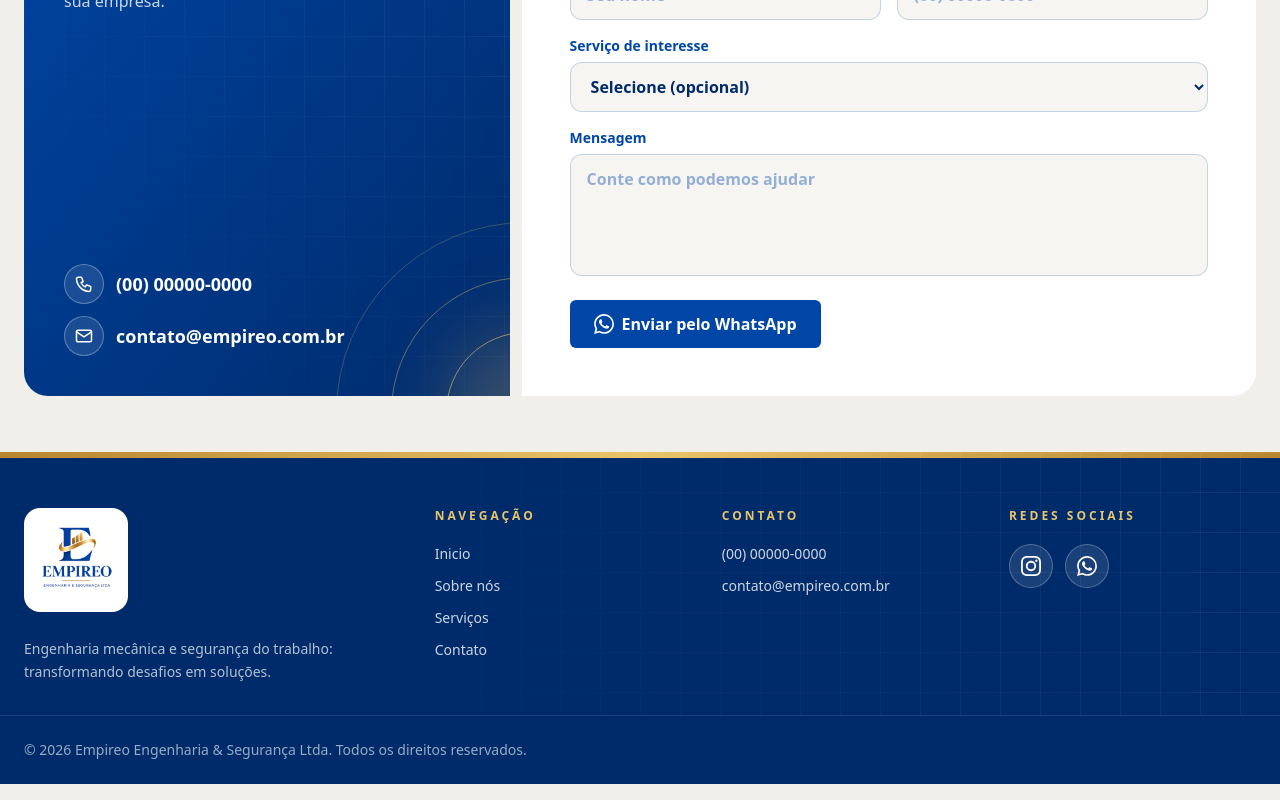
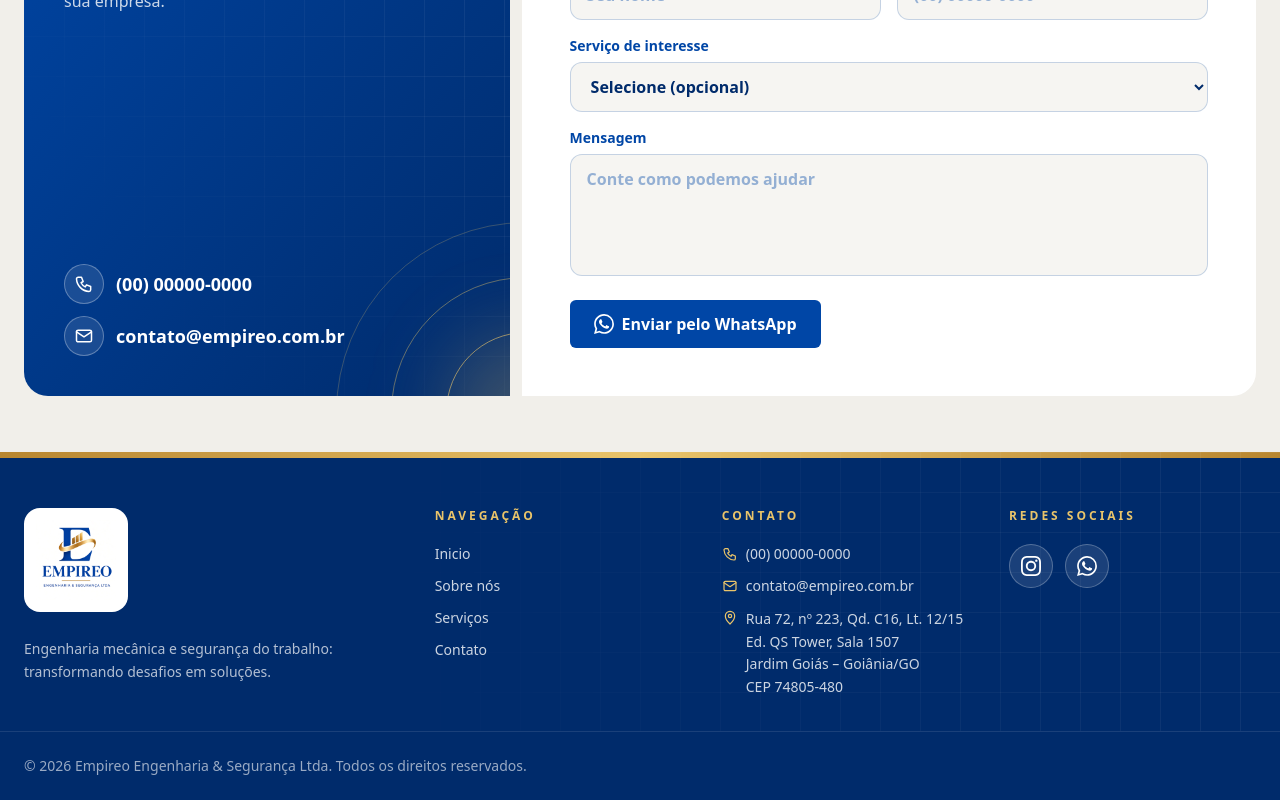
Before and after one commit to RodrigoBrunet/empireo-preview, a Next.js app: page / in a window 1280 px wide. Shown: the part 2584-3384 px from the top of the page. Built offline with nearby package versions, Linux system fonts and the light colour scheme.

Commit message:
adiciona endereco, textos vistorias  e textos html busca google

```diff
--- a/components/Footer.tsx
+++ b/components/Footer.tsx
@@ -53,13 +53,62 @@ export default function Footer() {
           </Coluna>
 
           <Coluna titulo="Contato">
+            {/* Telefone e e-mail com ícone, alinhados ao pino do endereço abaixo */}
             <li>
-              <LinkRodape href={`tel:+55${contato.telefone.replace(/\D/g, "")}`}>
+              <a
+                href={`tel:+55${contato.telefone.replace(/\D/g, "")}`}
+                className="flex items-start gap-2 text-white/80 transition hover:text-[#E9C46A]"
+              >
+                <IconeContato>
+                  <path d="M5 4h4l2 5-2.5 1.5a11 11 0 0 0 5 5L15 13l5 2v4a2 2 0 0 1-2 2A16 16 0 0 1 3 6a2 2 0 0 1 2-2z" />
+                </IconeContato>
                 {contato.telefone}
-              </LinkRodape>
+              </a>
             </li>
             <li>
-              <LinkRodape href={`mailto:${contato.email}`}>{contato.email}</LinkRodape>
+              <a
+                href={`mailto:${contato.email}`}
+                className="flex items-start gap-2 text-white/80 transition hover:text-[#E9C46A]"
+              >
+                <IconeContato>
+                  <rect x="3" y="5" width="18" height="14" rx="2" />
+                  <path d="M3 7l9 6 9-6" />
+                </IconeContato>
+                {contato.email}
+              </a>
+            </li>
+            <li>
+              {/* <address>: elemento próprio para o contato da empresa (lido pelo Google);
+                  abre o Google Maps em nova aba */}
+              <address className="not-italic">
+                <a
+                  href={contato.endereco.mapa}
+                  target="_blank"
+                  rel="noopener noreferrer"
+                  className="group flex items-start gap-2 text-white/80 leading-relaxed transition hover:text-[#E9C46A]"
+                >
+                  <svg
+                    viewBox="0 0 24 24"
+                    fill="none"
+                    stroke="currentColor"
+                    strokeWidth={1.8}
+                    strokeLinecap="round"
+                    strokeLinejoin="round"
+                    aria-hidden="true"
+                    className="h-4 w-4 shrink-0 mt-0.5 text-[#E9C46A]"
+                  >
+                    <path d="M12 21s-7-6.2-7-12a7 7 0 0 1 14 0c0 5.8-7 12-7 12z" />
+                    <circle cx="12" cy="9" r="2.5" />
+                  </svg>
+                  <span>
+                    {contato.endereco.linhas.map((linha) => (
+                      <span key={linha} className="block">
+                        {linha}
+                      </span>
+                    ))}
+                  </span>
+                </a>
+              </address>
             </li>
           </Coluna>
 
@@ -98,6 +147,24 @@ function Coluna({ titulo, children }: { titulo: string; children: ReactNode }) {
   );
 }
 
+// Ícone dourado dos itens da coluna Contato (mesmo tamanho e alinhamento do pino do endereço)
+function IconeContato({ children }: { children: ReactNode }) {
+  return (
+    <svg
+      viewBox="0 0 24 24"
+      fill="none"
+      stroke="currentColor"
+      strokeWidth={1.8}
+      strokeLinecap="round"
+      strokeLinejoin="round"
+      aria-hidden="true"
+      className="h-4 w-4 shrink-0 mt-0.5 text-[#E9C46A]"
+    >
+      {children}
+    </svg>
+  );
+}
+
 function LinkRodape({ href, children }: { href: string; children: ReactNode }) {
   return (
     <a href={href} className="text-white/80 transition hover:text-[#E9C46A]">
--- a/components/Servicos.tsx
+++ b/components/Servicos.tsx
@@ -183,27 +183,99 @@ e tubulações industriais favor entrar em contato com o suporte técnico da Emp
     itens: [
       {
         nome: "NR-12",
-        descricao: "",
+        descricao: `A inspeção em máquinas e equipamentos segundo as diretrizes da normativa NR-12 é de
+fundamental importância para garantir a segurança dos trabalhadores, prevenindo acidentes
+de trabalho. Acidentes de trabalho causados pela não conformidade das máquinas e
+equipamentos à NR-12 geram sérios problemas financeiros para as empresas incluindo:
+despesas médicas; pagamentos de multas aplicadas por órgãos fiscalizadores (ex.: Justiça do
+Trabalho); indenizações. Há também outros graves danos como: eventual interrupção do
+processo produtivo da empresa; desgaste da sua imagem perante o mercado; além do estado
+físico-psicológico e emocional do tralhador e sua família abalados após o acidente de
+trabalho.
+A Empireo tem mais de 15 anos de experiência com vistorias em máquinas e equipamentos
+segundo as diretrizes da NR-12. A metodologia utilizada pela Empireo é a realização de
+uma vistoria com emissão de um laudo inicial, indicando pontos em não concordância com a
+NR-12, e orientando sobre os procedimentos a serem feitos para a adequação das máquinas
+e equipamentos sob vistoria. Após a adequação das máquinas e equipamentos, o profissional
+da Empireo realiza uma segunda vistoria para atestar se as máquinas e equipamentos estão
+em concordância com os parâmetros abordados na normativa NR-12. Todo o procedimento
+é feito em perfeita consonância com os órgãos fiscalizadores, dentre eles o CREA através da
+emissão da ART (Anotação de Responsabilidade Técnica), que dá validade jurídica aos
+laudos emitidos.
+Para mais informações sobre vistorias em máquinas e equipamentos segundo a
+normativa NR-12 realizadas pela Empireo, favor entrar em contato com o nosso
+suporte técnico.`,
       },
       {
         nome: "Vasos de pressão e caldeiras",
-        descricao: "",
+        descricao: `A Empireo tem vasta experiência em inspeções e vistorias em vasos de pressão e caldeiras,
+em obediência à normativa ABNT NBR-13, e outras normativas afins. As inspeções e
+vistorias são realizadas nas periodicidades previstas na normativa, e também em
+circunstâncias que eventualmente possuam comprometer a integridade estrutural do vaso de
+pressão e/ou caldeira. A Empireo gera toda a documentação exigida pela normativa, tais
+como: prontuário do equipamento; registro da vistoria/inspeção; relatório da
+vistoria/inspeção; projeto do equipamento e instalação do mesmo; e certificação de
+calibragem dos acessórios de segurança do equipamento.
+Toda a documentação exigida pela normativa NR-13, e outras afins, gerada na vistoria do
+vaso de pressão e/ou caldeira tem validade jurídica via emissão de Anotação de
+Responsabilidade Técnica (ART) junto ao CREA.
+Para conhecer com maior detalhes os nossos serviços de vistoria e inspeção em vasos de
+pressão e caldeiras, favor entrar em contato com o nosso suporte técnico.`,
       },
       {
         nome: "Modernização de elevadores",
-        descricao: "",
+        descricao: `A Empireo realiza trabalho de fiscalização de modernização de elevadores para empresas
+públicas e privadas. A empresa já fiscalizou serviços de modernização de elevadores para
+órgãos públicos importantes, tais como: Tribunal Regional Eleitoral do Estado de Goiás
+(TRE-GO), e Núcleo Estadual do Ministério da Saúde em Goiás.
+A modernização de elevadores através da substituição de sistemas antigos por tecnologias
+modernas, proporciona a redução tanto no consumo de energia elétrica quanto nas falhas
+frequentes do equipamento. Além disso, há outros pontos importantes para serem
+considerados, tais como: menor tempo de espera para os usuários do equipamento, e a
+adequação às normas de acessibilidade vigentes no Brasil.
+Para maiores detalhes do serviço de fiscalização de modernização de elevadores realizado
+pela Empireo, favor entrar em contato com o suporte técnico.`,
       },
       {
         nome: "Rede de GLP",
-        descricao: "",
+        descricao: `Inspeções periódicas em redes de GLP são de fundamental importância para
+prevenir riscos de vazamento, explosões e acidentes. A Empireo tem
+clientes/parceiros importantes que demandam inspeções em redes de GLP em
+suas várias instalações, sempre orientada pelas normativas vigentes da ABNT,
+instrução técnica, e norma técnica do Corpo de Bombeiros. A Empireo realiza a
+inspeção na rede de GLP, e emite toda a documentação exigida pelas normativas,
+deixando a sua empresa segura e regularizada com os órgãos fiscalizadores.
+Para mais informações sobre os nossos trabalhos de inspeções em redes de GLP,
+favor entrar em contato com o nosso suporte técnico.`,
       },
       {
         nome: "Teste de estanqueidade",
-        descricao: "",
+        descricao: `Os testes de estanqueidade tem por objetivo verificar se há vazamentos em tubulações e seus
+acessórios, mangueiras, tanques de armazenamento, dentre outros equipamentos. Há várias
+normativas vigentes que regulam os testes de estanqueidade, variando na abordagem de
+acordo com o fluido, instalações e aplicações.
+A Empireo tem um corpo técnico preparado, e os dispositivos e aparelhos para mensurar,
+verificar e atestar a integridade de objeto de realização do teste de estanqueidade, e para
+todas as abordagens das normativas vigentes.
+Entre em contato com o nosso suporte técnico para conhecer os nossos trabalhos de teste de
+estanqueidade.`,
       },
       {
         nome: "Vida útil e bom funcionamento de máquinas e equipamentos",
-        descricao: "",
+        descricao: `A Empireo possui profissionais experientes na vistoria de máquinas e equipamentos para
+atestar o bom funcionamento e/ou a vida útil das mesmas. Nos laudos técnicos os
+profissionais da Empireo vistoriam a segurança da máquina/equipamento, avaliando o grau
+de risco a que o trabalhador está exposto. Também é realizada manutenção preditiva para
+detectar eventuais anomalias em componentes mecânicos, que podem evoluir para futuras
+falhas. Além disso, é avaliado o desempenho da máquina e/ou equipamento, e é feita uma
+estimativa da sua durabilidade técnica. Após a realização da vistoria, a Empireo elabora
+documentação técnica, que é devidamente anotada no CREA para dar validade jurídica.
+Esse trabalho de vistoria de vida útil e bom funcionamento de máquinas e equipamentos são
+de extrema importância em: processos de compra de máquinas usadas; empresas de locação
+de máquinas e equipamentos; seguradoras; bancos e instituições financiadoras; além de
+perícias para o poder judiciário.
+Entre em contato com o nosso suporte técnico para conhecer com maiores detalhes os
+nossos trabalhos de vistoria de vida útil e bom funcionamento de máquinas e equipamentos.`,
       },
     ],
   },
--- a/lib/contato.ts
+++ b/lib/contato.ts
@@ -7,6 +7,21 @@ export const contato = {
   email: "contato@empireo.com.br",
   // TODO: link do perfil da Empireo (ex.: https://www.instagram.com/empireo)
   instagram: "#",
+  // Endereço escrito sempre igual (site, Google, cartões): consistência ajuda na busca local
+  endereco: {
+    // Uma linha por parte do endereço;   (espaço que não quebra) mantém
+    // juntos "nº 223", "Sala 1507", "CEP 74805-480" etc. quando a coluna é estreita
+    linhas: [
+      "Rua 72, nº 223, Qd. C16, Lt. 12/15",
+      "Ed. QS Tower, Sala 1507",
+      "Jardim Goiás – Goiânia/GO",
+      "CEP 74805-480",
+    ],
+    // Busca no Google Maps (abre a rota); só link, sem mapa incorporado nem cookies
+    mapa: `https://www.google.com/maps/search/?api=1&query=${encodeURIComponent(
+      "Ed. QS Tower, Rua 72, 223 - Jardim Goiás, Goiânia - GO, 74805-480",
+    )}`,
+  },
 };
 
 // Link que abre a conversa com a Empireo no WhatsApp, com o texto já escrito
```
Also changed, not shown: 14 other files (tests, documents, lock files or other folders).
